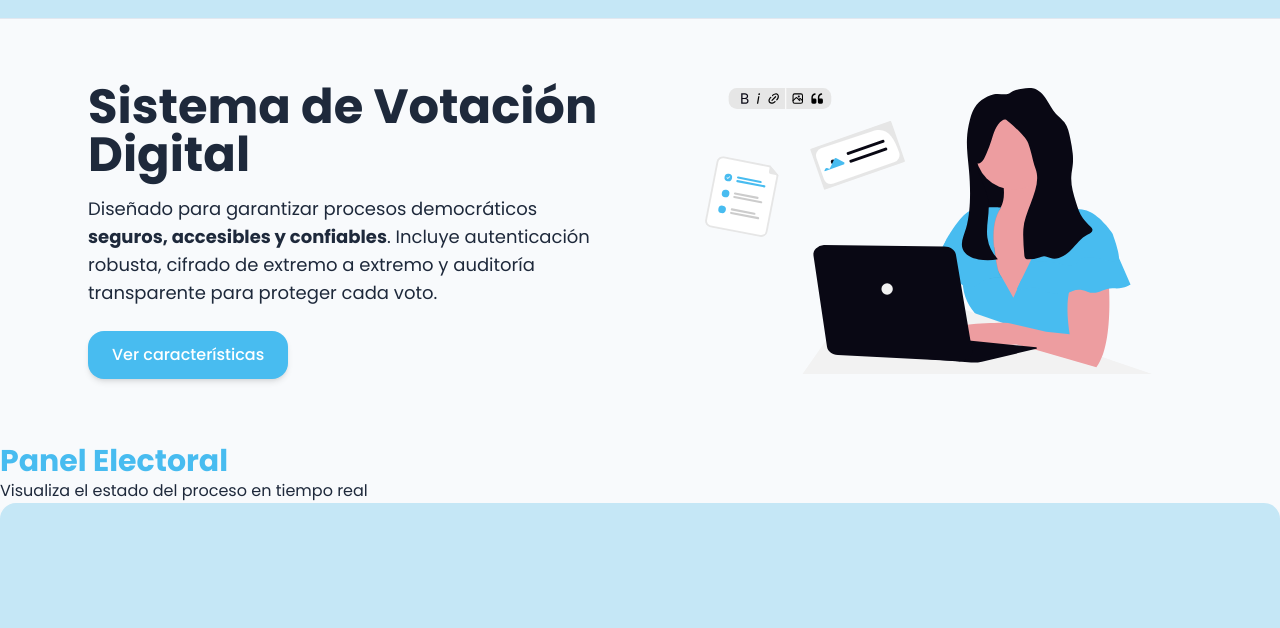
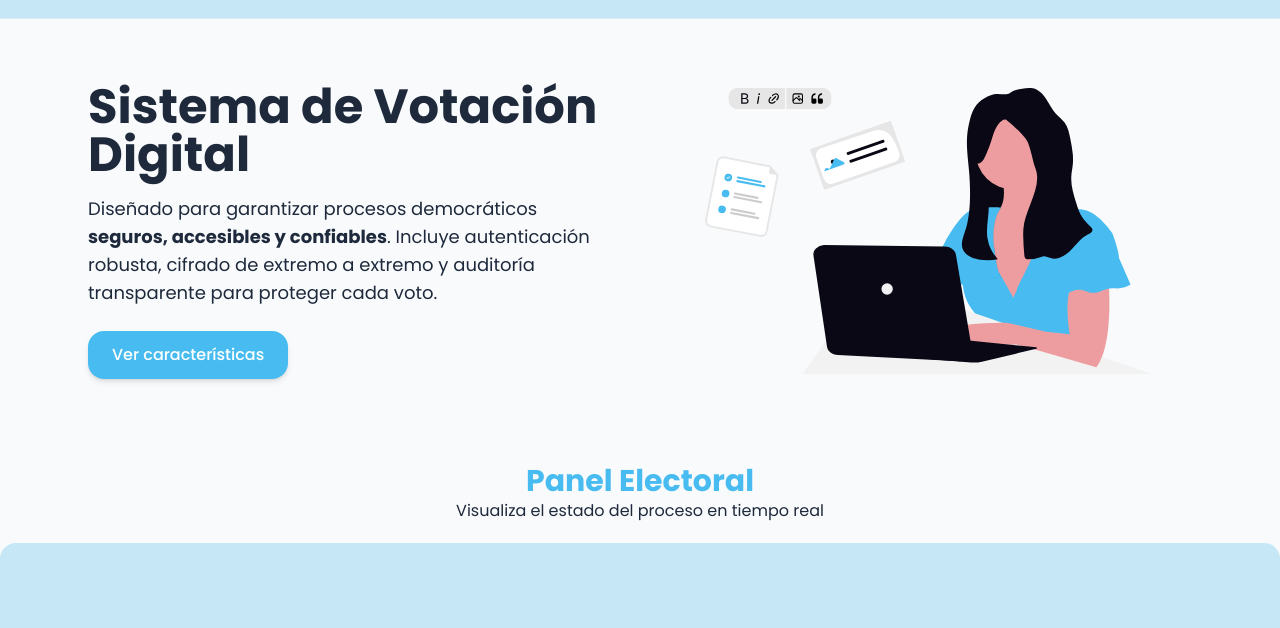
Before and after one commit to karolmarianaacuna/sistema-de-votaciones, a plain HTML site: page index.html in a window 1280 px wide. Shown: the part 102-730 px from the top of the page. Drawn offline with nearby package versions, Linux system fonts and the light colour scheme.

Commit message:
Update index.html  -feat: cambio de posicionamiento de la etiqueta h2 y p en la seccion features

```diff
--- a/index.html
+++ b/index.html
@@ -112,8 +112,13 @@
     </header>
 
     <!-- FEATURES -->
-    <h2 class="text-3xl font-bold text-[#48bcf0]">Panel Electoral</h2>
-    <p class="">Visualiza el estado del proceso en tiempo real</p>
+
+    <div class="flex flex-col items-center justify-center text-center my-5">
+         <h2 class="text-3xl font-bold text-[#48bcf0]">Panel Electoral</h2>
+          <p class="">Visualiza el estado del proceso en tiempo real</p>
+
+    </div>
+
     <section id="features" class="max-w-7xl mx-auto px-6 py-16 grid md:grid-cols-3 gap-8 bg-[#c5e7f6] rounded-2xl shadow-lg">
        <div class="col-span-full text-center mb-8">
 
```
